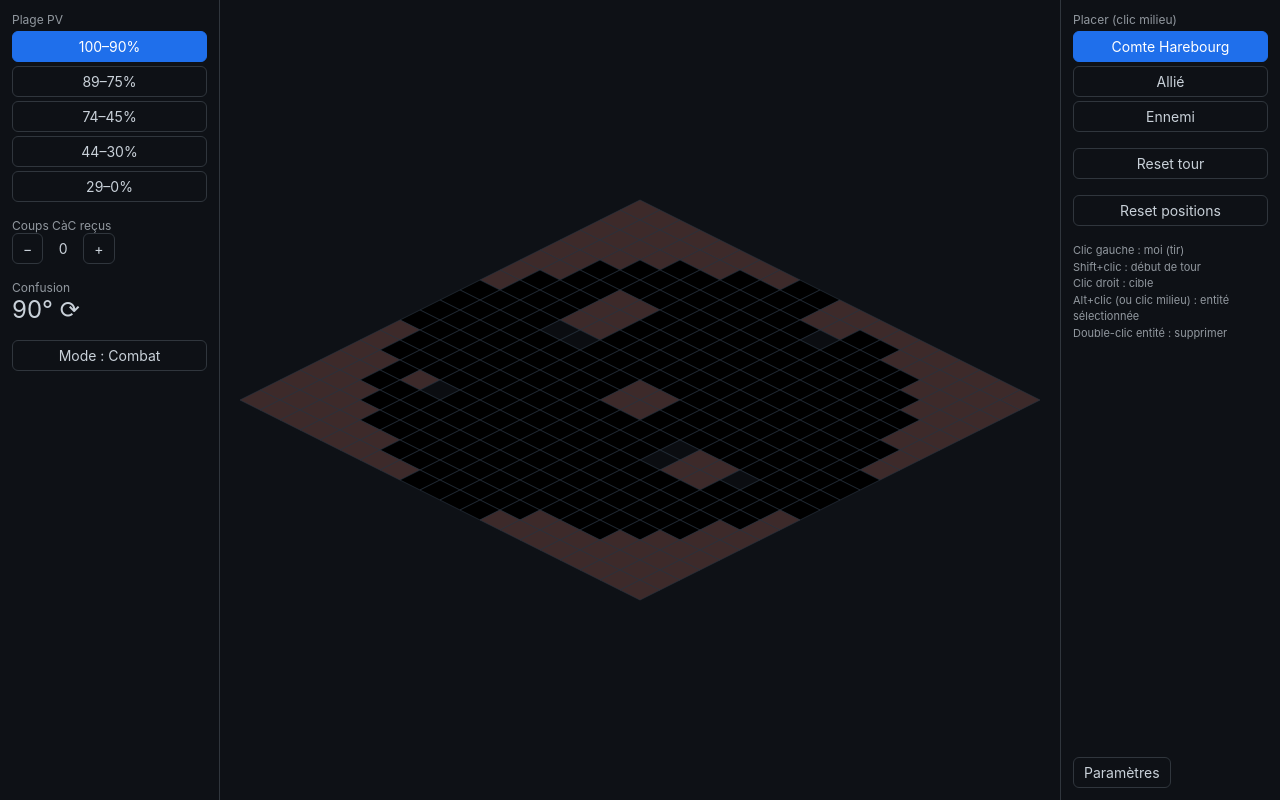
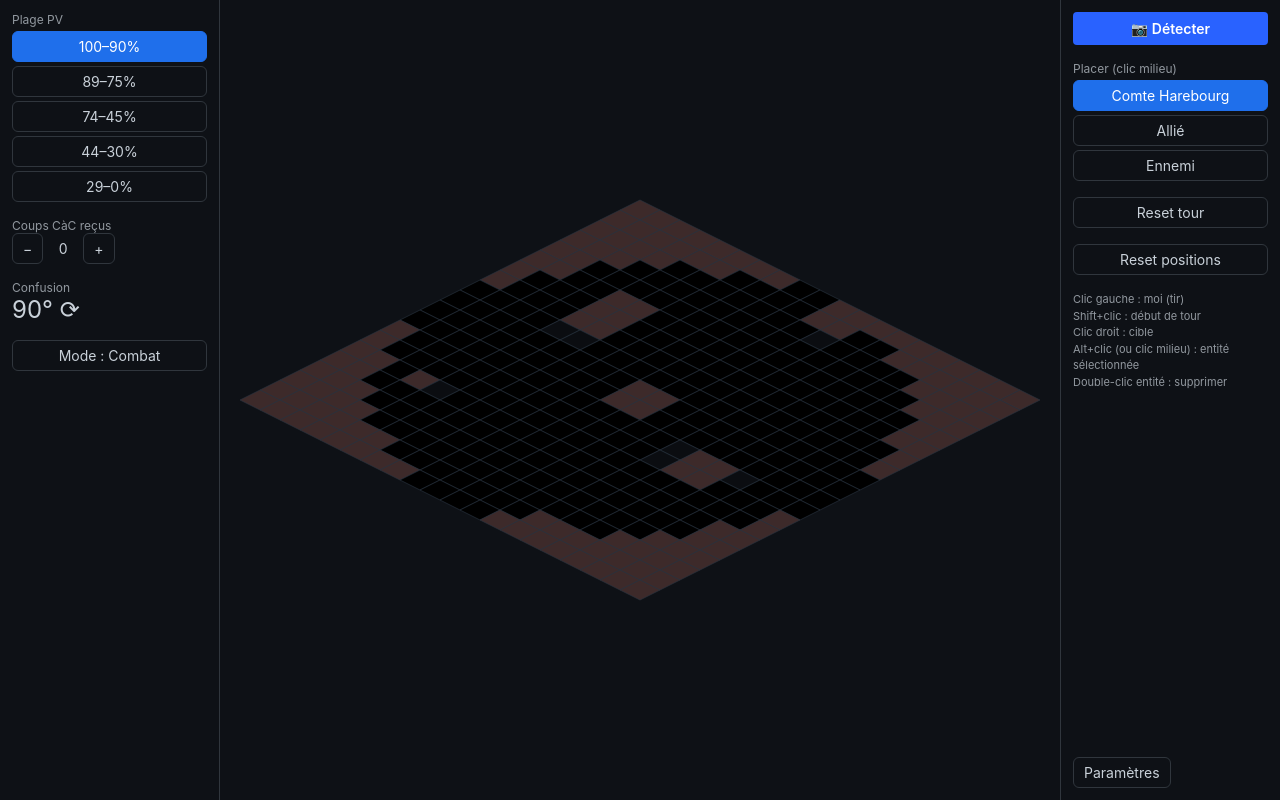
Before and after one commit to RenaudJuliani/harebourg-helper, a React (Vite) app: page / in a window 1280 px wide. Built offline with nearby package versions, Linux system fonts and the light colour scheme.

Commit message:
feat(ui): add Detect button in right panel with loading state

```diff
--- /dev/null
+++ b/src/ui/panels/DetectButton.tsx
@@ -0,0 +1,28 @@
+import { useAppStore } from '../../state/store';
+
+export function DetectButton() {
+  const status = useAppStore((s) => s.detectionStatus);
+  const runDetection = useAppStore((s) => s.runDetection);
+
+  const busy = status === 'detecting';
+
+  return (
+    <button
+      type="button"
+      onClick={() => runDetection()}
+      disabled={busy}
+      style={{
+        width: '100%',
+        padding: '8px 12px',
+        background: busy ? '#2b3542' : '#2962ff',
+        color: 'white',
+        border: 'none',
+        borderRadius: 4,
+        cursor: busy ? 'wait' : 'pointer',
+        fontWeight: 600,
+      }}
+    >
+      {busy ? 'Détection en cours…' : '📷 Détecter'}
+    </button>
+  );
+}
--- a/src/ui/panels/RightPanel.tsx
+++ b/src/ui/panels/RightPanel.tsx
@@ -1,6 +1,7 @@
 import type { EntityKind } from '../../core/types';
 import { useAppStore } from '../../state/store';
 import { SettingsButton } from '../app/SettingsButton';
+import { DetectButton } from './DetectButton';
 import { EntityPalette } from './EntityPalette';
 
 type Props = {
@@ -26,6 +27,7 @@ export function RightPanel({ paletteKind, onPaletteChange }: Props) {
     >
       {mode === 'combat' ? (
         <>
+          <DetectButton />
           <EntityPalette selected={paletteKind} onSelect={onPaletteChange} />
           <button type="button" onClick={resetTurn}>
             Reset tour
```
